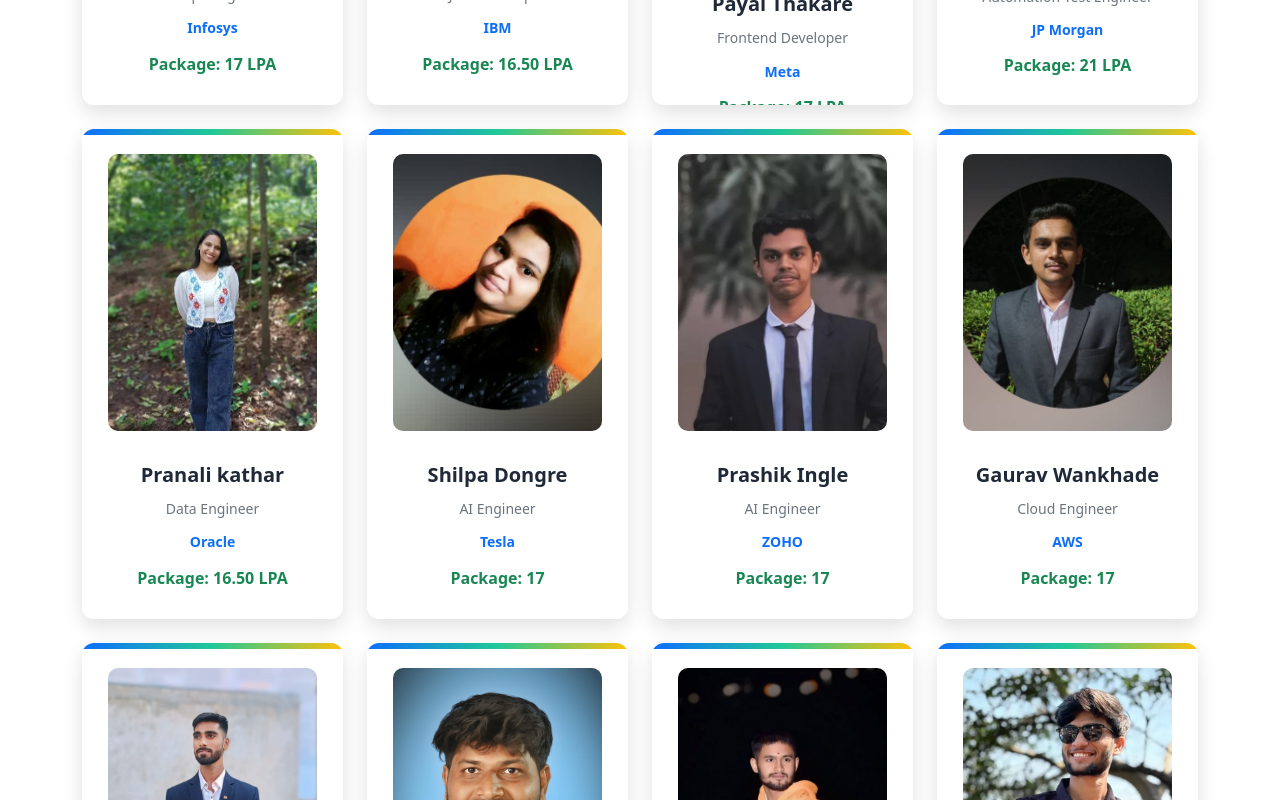
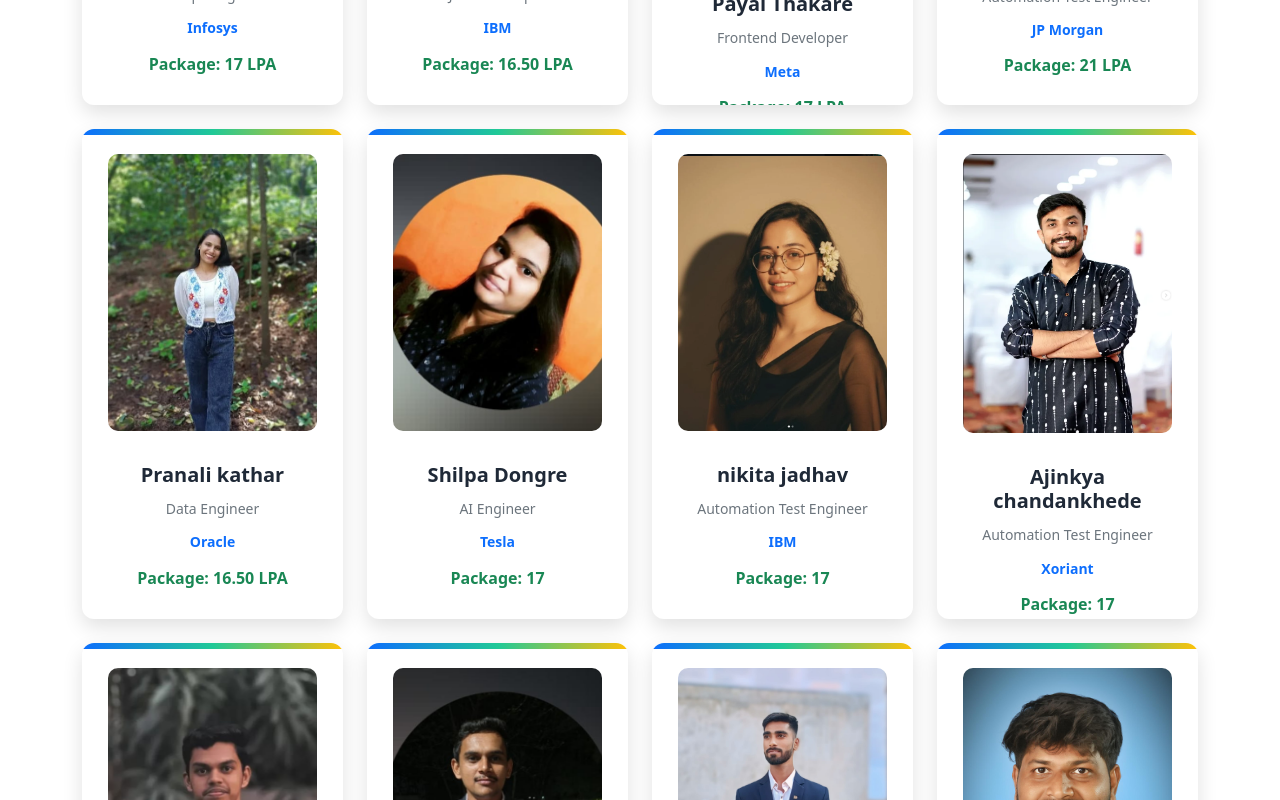
Before and after one commit to bhiseyash77-creator/react-project, a React (Vite) app: page /place in a window 1280 px wide. Shown: the part 1160-1960 px from the top of the page. Built offline with nearby package versions, Linux system fonts and the light colour scheme; the HTML template or start-up script is replaced by a standard one.

Commit message:
update top place student

```diff
--- a/src/compo/TopPlacedStudents.jsx
+++ b/src/compo/TopPlacedStudents.jsx
@@ -16,13 +16,17 @@
     { name: "Sagar Zirmire", role: "Automation Test Engineer", company: "JP Morgan", package: "21 LPA", img: "/images/sagar.jpeg" },
     { name: "Pranali kathar", role: "Data Engineer", company: "Oracle", package: "16.50 LPA", img: "/images/s7.jpeg" },
     { name: "Shilpa Dongre", role: "AI Engineer", company: "Tesla", package: "17", img: "/images/s10.jpeg" },
+           { name: "nikita jadhav ", role: "Automation Test Engineer", company: "IBM", package: "17", img: "/images/nikita.png" },
+       { name: "Ajinkya chandankhede ", role: "Automation Test Engineer", company: "Xoriant", package: "17", img: "/images/ajinkya.png" },
      { name: "Prashik Ingle", role: "AI Engineer", company: "ZOHO", package: "17", img: "/images/s11.jpeg" },
      { name: "Gaurav Wankhade", role: "Cloud Engineer", company: "AWS", package: "17", img: "/images/s12.jpeg" },
      { name: "rahul gadhave", role: "Java Developer", company: "Google", package: "16.20", img: "/images/s14.jpeg" },
      { name: "vikas  jogdand", role: "java Developer", company: "zoho", package: "16", img: "/images/s15.jpeg" },
-     { name: "Chetan More ", role: "java Developer", company: "Tesla", package: "16.50", img: "/images/chaitan.jpeg" },
-      { name: "Nakul pawar ", role: "java Developer", company: "Oracle", package: "16.50", img: "/images/nakul.jpeg" },
-       { name: "Rohit patil ", role: "Frontend Developer", company: "IBM", package: "17", img: "/images/Rohit.jpeg" },
+     { name: "Chetan More ", role: "java Developer", company: "Tesla", package: "16", img: "/images/chaitan.jpeg" },
+      { name: "Nakul pawar ", role: "java Developer", company: "Oracle", package: "16", img: "/images/nakul.jpeg" },
+       { name: "Rohit patil ", role: "Frontend Developer", company: "IBM", package: "16", img: "/images/Rohit.jpeg" },
+      //  { name: "nikita jadhav ", role: "Automation Test Engineer", company: "IBM", package: "17", img: "/images/nikita.png" },
+      //  { name: "Ajinkya chandankhede ", role: "Automation Test Engineer", company: "Xoriant", package: "17", img: "/images/ajinkya.png" },
   ];
 
   return (
```
Also changed, not shown: public/images/ajinkya.png (added), public/images/nikita.png (added).
